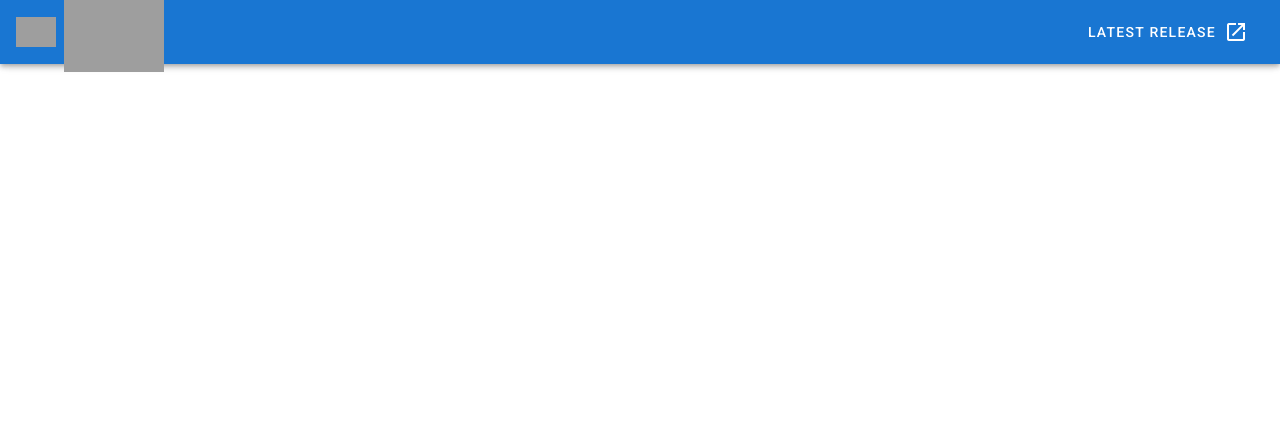
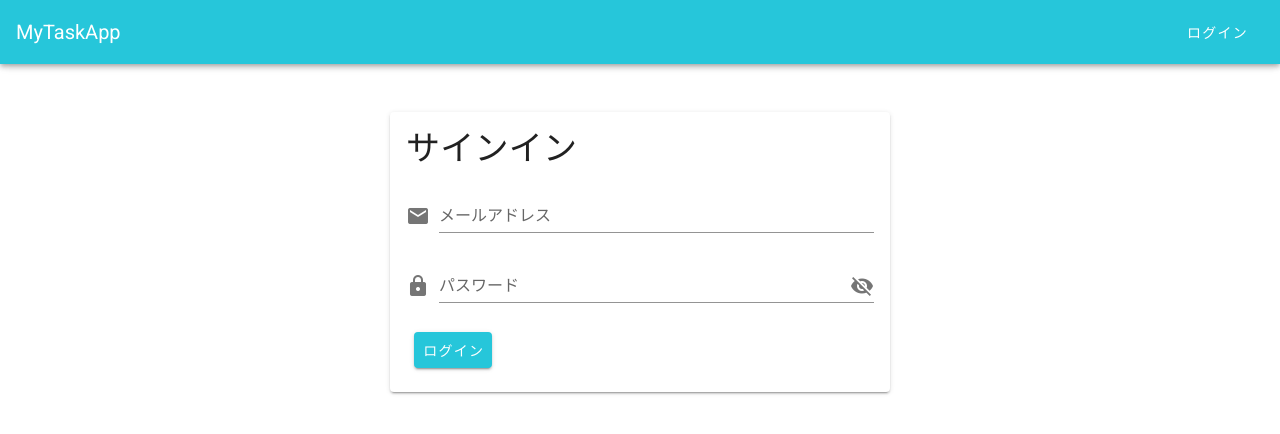
Before and after one commit to Yu-chan1023/my-task-app, a Vue app: page /signin in a window 1280 px wide. Shown: the top 434 px of the page. Built offline with nearby package versions, Linux system fonts and the light colour scheme; grey boxes are pictures that could not be loaded.

Commit message:
認証機能作成（ログイン・サインイン）

```diff
--- a/src/App.vue
+++ b/src/App.vue
@@ -1,42 +1,5 @@
 <template>
   <v-app>
-    <v-app-bar
-      app
-      color="primary"
-      dark
-    >
-      <div class="d-flex align-center">
-        <v-img
-          alt="Vuetify Logo"
-          class="shrink mr-2"
-          contain
-          src="https://cdn.vuetifyjs.com/images/logos/vuetify-logo-dark.png"
-          transition="scale-transition"
-          width="40"
-        />
-
-        <v-img
-          alt="Vuetify Name"
-          class="shrink mt-1 hidden-sm-and-down"
-          contain
-          min-width="100"
-          src="https://cdn.vuetifyjs.com/images/logos/vuetify-name-dark.png"
-          width="100"
-        />
-      </div>
-
-      <v-spacer></v-spacer>
-
-      <v-btn
-        href="https://github.com/vuetifyjs/vuetify/releases/latest"
-        target="_blank"
-        text
-      >
-        <span class="mr-2">Latest Release</span>
-        <v-icon>mdi-open-in-new</v-icon>
-      </v-btn>
-    </v-app-bar>
-
     <v-main>
       <router-view/>
     </v-main>
@@ -48,8 +11,10 @@
 export default {
   name: 'App',
 
-  data: () => ({
-    //
-  }),
+  data() {
+    return {
+      drawer: false
+    }
+  }
 };
 </script>
--- /dev/null
+++ b/src/assets/css/styles.css
@@ -0,0 +1,11 @@
+body {
+  margin: 0;
+  padding: 0;
+}
+h1,h2,h3,h4,h5,h6,p,span,a,ul,li {
+  margin: 0;
+  padding: 0;
+}
+a {
+  text-decoration: none;
+}
--- a/src/main.js
+++ b/src/main.js
@@ -3,8 +3,24 @@
 import router from './router'
 import store from './store'
 import vuetify from './plugins/vuetify'
+import './assets/css/styles.css'
+import firebase from "firebase/app";
 
 Vue.config.productionTip = false
+
+// Your web app's Firebase configuration
+var firebaseConfig = {
+  apiKey: "AIzaSyB2P945M0uggWWrfVFPJlIYIkl4RL9UF8w",
+  authDomain: "vue-task-app-6265b.firebaseapp.com",
+  projectId: "vue-task-app-6265b",
+  storageBucket: "vue-task-app-6265b.appspot.com",
+  messagingSenderId: "895490637303",
+  appId: "1:895490637303:web:46d702489a7074c62982f2"
+};
+// Initialize Firebase
+firebase.initializeApp(firebaseConfig);
+
+window.firebase = firebase;
 
 new Vue({
   router,
--- a/src/router/index.js
+++ b/src/router/index.js
@@ -1,6 +1,10 @@
 import Vue from 'vue'
 import VueRouter from 'vue-router'
 import Home from '../views/Home.vue'
+import Register from '../views/Register.vue'
+import SignIn from '../views/SignIn.vue'
+import firebase from "firebase/app";
+import 'firebase/auth'
 
 Vue.use(VueRouter)
 
@@ -8,7 +12,17 @@
   {
     path: '/',
     name: 'Home',
-    component: Home
+    component: Home,
+    beforeEnter: (to, from, next) => {
+      firebase.auth().onAuthStateChanged(user => {
+        if (user) {
+          console.log(user)
+          next()
+        } else {
+          next("/signin");
+        }
+      });
+    }
   },
   {
     path: '/about',
@@ -17,6 +31,16 @@
     // this generates a separate chunk (about.[hash].js) for this route
     // which is lazy-loaded when the route is visited.
     component: () => import(/* webpackChunkName: "about" */ '../views/About.vue')
+  },
+  {
+    path: '/register',
+    name: 'register',
+    component: Register
+  },
+  {
+    path: '/signin',
+    name: 'signin',
+    component: SignIn
   }
 ]
 
--- a/src/views/Home.vue
+++ b/src/views/Home.vue
@@ -1,4 +1,5 @@
 <template>
+
   <hello-world />
 </template>
 
--- /dev/null
+++ b/src/views/Register.vue
@@ -0,0 +1,67 @@
+<template>
+  <div class="register">
+    <v-app-bar app class="white--text" color="cyan lighten-1">
+      <v-toolbar-title>MyTaskApp</v-toolbar-title>
+      <v-spacer></v-spacer>
+      <v-toolbar-items>
+        <v-btn color="mr-3" text><router-link to="/signin" class="white--text">サインイン</router-link></v-btn>
+      </v-toolbar-items>
+    </v-app-bar>
+
+    <v-card width="500px" class="mt-12 mx-auto">
+      <v-card-title><h1 class="display-1">ログイン</h1></v-card-title>
+      <v-card-text>
+        <v-form @submit.prevent="registerUser">
+          <v-text-field
+            prepend-icon="mdi-email"
+            type="email"
+            label="メールアドレス"
+            v-model="email"
+          />
+          <v-text-field
+            label="パスワード"
+            prepend-icon="mdi-lock"
+            v-bind:append-icon="showPass ? 'mdi-eye' :'mdi-eye-off'"
+            v-bind:type="showPass ? 'text' : 'password'"
+            @click:append="showPass = !showPass"
+            v-model="password"
+          />
+          <v-card-actions><v-btn type="submit" color="cyan lighten-1" class="white--text">ログイン</v-btn></v-card-actions>
+        </v-form>
+      </v-card-text>
+    </v-card>
+  </div>
+</template>
+
+<script>
+import firebase from 'firebase/app'
+import "firebase/auth"
+
+export default {
+  data() {
+    return {
+      showPass: false,
+      email: '',
+      password: ''
+    }
+  },
+  methods: {
+    registerUser() {
+      console.log(this.email, this.password)
+      firebase.auth().createUserWithEmailAndPassword(this.email, this.password).then(response => {
+        console.log(response)
+      })
+      .catch(e => {
+        console.log(e);
+      });
+    },
+    signOut() {
+      firebase.auth().signOut();
+      this.$router.push('/signin')
+    }
+  }
+};
+</script>
+
+<style scoped>
+</style>
--- /dev/null
+++ b/src/views/SignIn.vue
@@ -0,0 +1,68 @@
+<template>
+  <div class="register">
+    <v-app-bar app class="white--text" color="cyan lighten-1">
+      <v-toolbar-title>MyTaskApp</v-toolbar-title>
+      <v-spacer></v-spacer>
+      <v-toolbar-items>
+        <v-btn color="mr-3" text><router-link to="/register" class="white--text">ログイン</router-link></v-btn>
+      </v-toolbar-items>
+    </v-app-bar>
+
+    <v-card width="500px" class="mt-12 mx-auto">
+      <v-card-title><h1 class="display-1">サインイン</h1></v-card-title>
+      <v-card-text>
+        <v-form @submit.prevent="signIn">
+          <v-text-field
+            prepend-icon="mdi-email"
+            type="email"
+            label="メールアドレス"
+            v-model="email"
+          />
+          <v-text-field
+            label="パスワード"
+            prepend-icon="mdi-lock"
+            v-bind:append-icon="showPass ? 'mdi-eye' :'mdi-eye-off'"
+            v-bind:type="showPass ? 'text' : 'password'"
+            @click:append="showPass = !showPass"
+            v-model="password"
+          />
+          <v-card-actions><v-btn color="cyan lighten-1" class="white--text" type="submit">ログイン</v-btn></v-card-actions>
+        </v-form>
+      </v-card-text>
+    </v-card>
+  </div>
+</template>
+
+<script>
+import firebase from "firebase/app";
+import "firebase/auth";
+
+export default {
+  data() {
+    return {
+      showPass: false,
+      email: '',
+      password: ''
+    }
+  },
+  methods: {
+    signIn() {
+      firebase.auth().signInWithEmailAndPassword(this.email, this.password).then(response => {
+        console.log(response)
+        this.$router.push('/')
+      })
+      .catch(e => {
+        console.log(e);
+      });
+    }
+  }
+};
+</script>
+
+<style scoped>
+/* .register {
+  display: flex;
+  justify-content: center;
+  align-items: center;
+} */
+</style>
```
